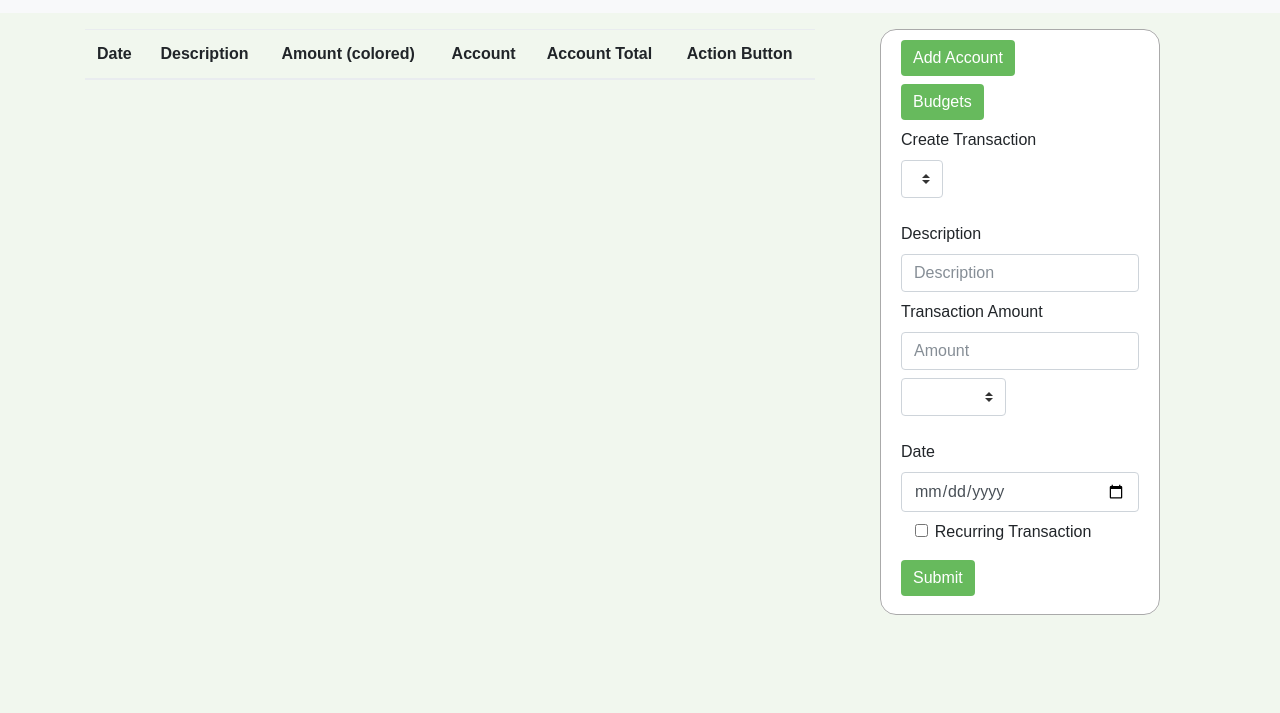
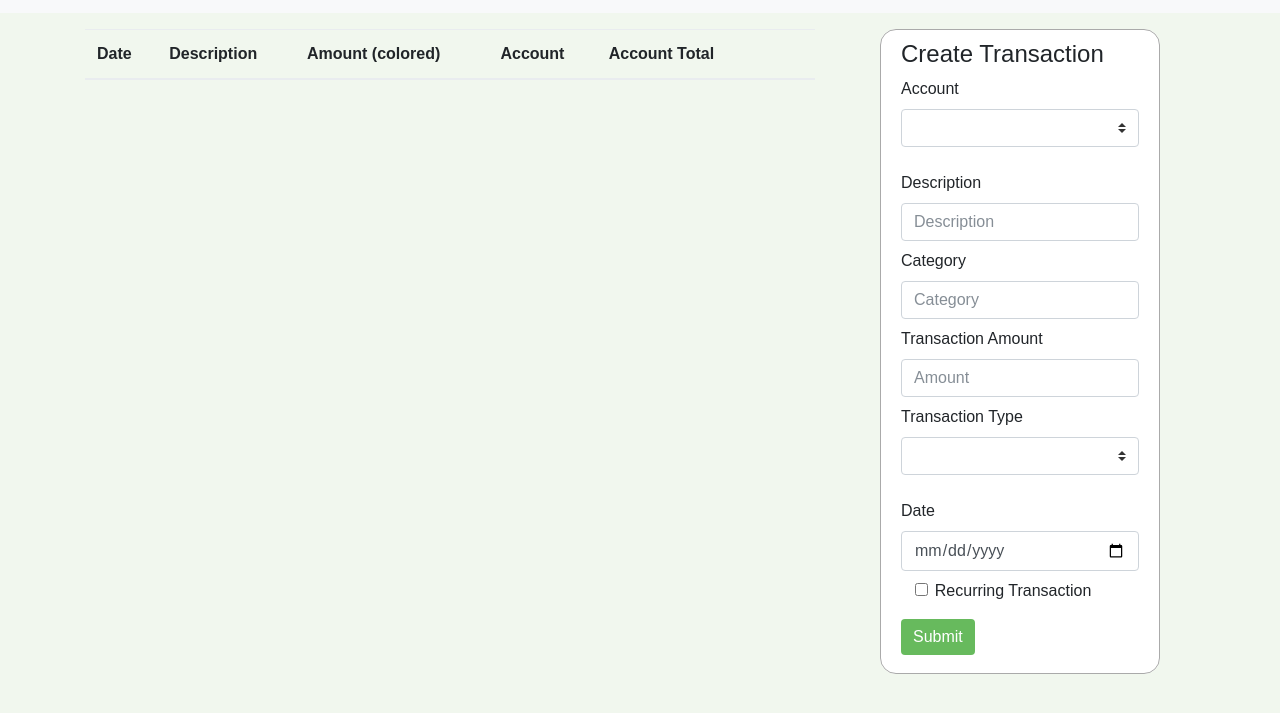
Before and after one commit to jonesc11/HebeJebe-Finance, a website: page web-end/pages/home.html in a window 1280 px wide. Shown: the part 59-772 px from the top of the page. Drawn offline with Linux system fonts and the light colour scheme; no server answers.

Commit message:
Fixed add transaction panel

```diff
--- a/web-end/public/resources/css/style.css
+++ b/web-end/public/resources/css/style.css
@@ -121,6 +121,11 @@ body {
 #msform .action-button:hover, #msform .action-button:focus {
 	box-shadow: 0 0 0 2px white, 0 0 0 3px #27AE60;
 }
+
+.custom-select{
+	width: 100%;
+}
+
 /*headings*/
 .fs-title {
 	font-size: 15px;
--- a/web-end/public/resources/views/home.html
+++ b/web-end/public/resources/views/home.html
@@ -9,7 +9,8 @@
       				<th scope="col">Amount (colored)</th>
       				<th scope="col">Account</th>
       				<th scope="col">Account Total</th>
-				<th scope="col">Action Button</th>
+				<th scope="col"></th>
+				<th scope="col"></th>
     			</tr>
   		</thead>
   		<tbody ng-repeat="transaction in transactions">
@@ -19,33 +20,39 @@
                                 <td>{{transaction.Amount}}</td>
       				<td>{{transaction.account.name}}</td>
       				<td>{{transaction.account.total}}</td>
-				<td>ACTION</td>
+				<td> <span class="glyphicon glyphicon-edit" aria-hidden="true"></span> </td>
+				<td> <span class="glyphicon glyphicon-trash" aria-hidden="true"></span> </td>
     			</tr>
   		</tbody>
 		</table>
 	</div>
-	<div class="col-4" ng-controller="HomeCtrl">
+	<div class="col-4 addTransaction" ng-controller="HomeCtrl">
 		<form id = "home">
 		<fieldset>
-		<button type="button" class="btn btn-primary" data-toggle="modal" data-target="#createAccountModal">Add Account</button>
-		</br>
-		<button type="button" class="btn btn-primary">Budgets</button>
-		</br>
-		<label> Create Transaction </label>
+		<h4> Create Transaction </h4>
 			<div class="form-group">
+				<label>Account </label>
 				<select class="custom-select custom-select-lg mb-3" ng-model="transactionAccount">
 					<option ng-repeat="account in accounts" value="{{account.ResourceIdentifier}}">{{account.AccountName}}</option>
 				</select>
 			</div>
+
   			<div class="form-group">
     				<label for="transactionName">Description</label>
     				<input type="text" class="form-control" id="name1" aria-describedby="transactionName" placeholder="Description" ng-model="transactionDescription">
   			</div>
+
+			<div class="form-group">
+    				<label for="transactionCategory">Category</label>
+    				<input type="text" class="form-control" id="name1" aria-describedby="transactionCategory" placeholder="Category" ng-model="transactionCategory">
+  			</div>
+
   			<div class="form-group">
 				<label for="exampleInputEmail1">Transaction Amount</label>
     				<input type="number" class="form-control" id="name1" aria-describedby="transactionAmount" placeholder="Amount" ng-model="amount">
   			</div>
 			<div class="form-group">
+				<label> Transaction Type </label>
 				<select class="custom-select custom-select-lg mb-3" ng-model=transactionType>
   					<option selected value="Expense">Expense</option>
   					<option value="Income">Income</option>
```
